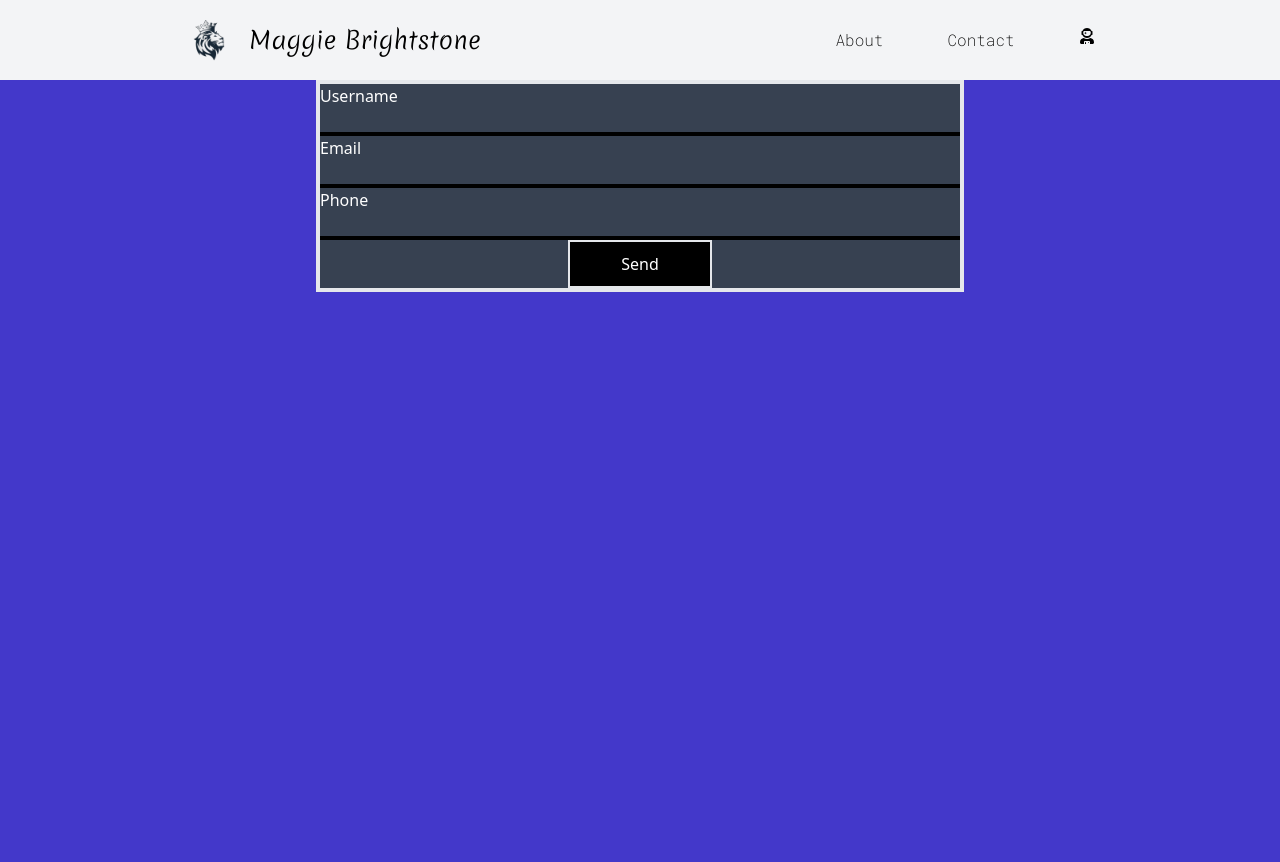
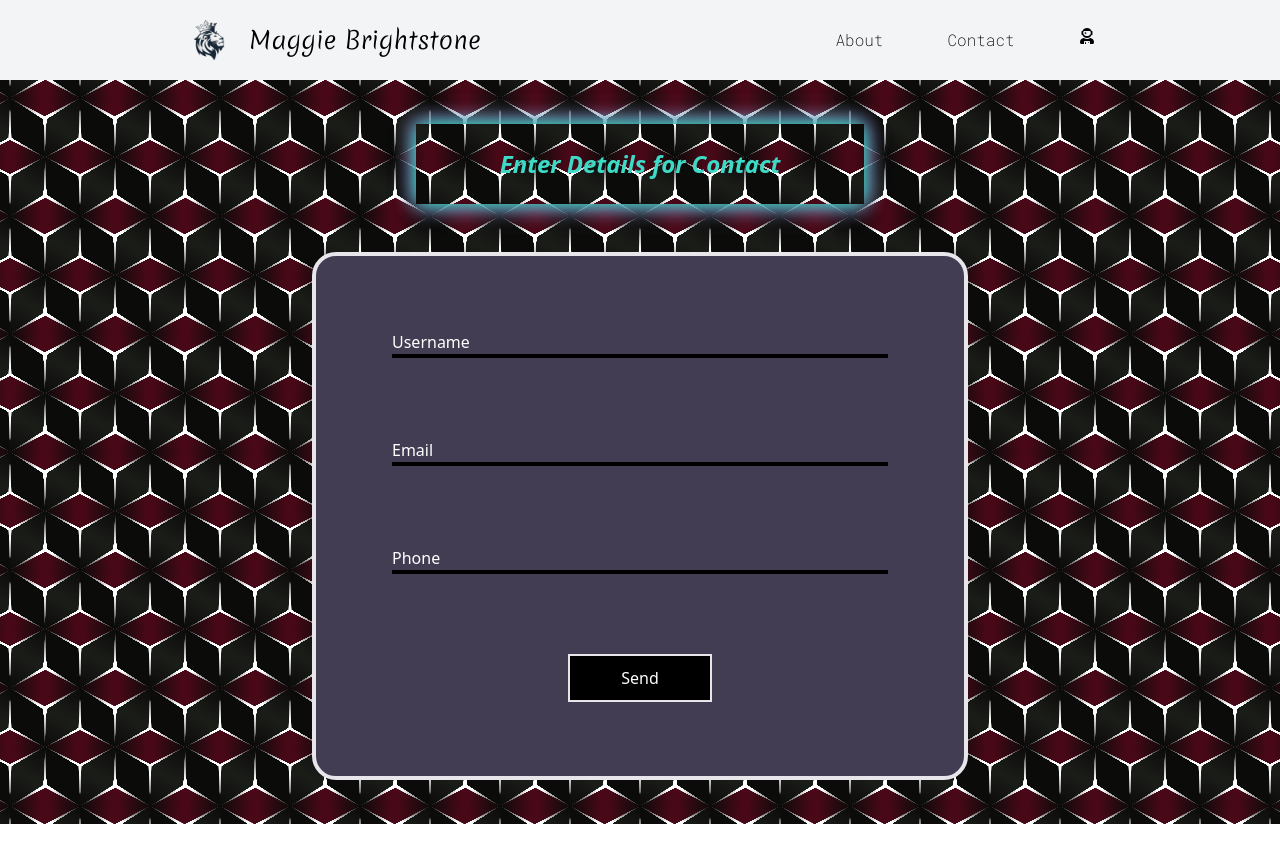
Before and after one commit to Rishi00786/Rishi00786.github.io, a React app in the folder Virtual_Assistant_Website/: page /contact in a window 1280 px wide. Shown: the top 862 px of the page. After the commit the page ends 824 px from the top, so only its background shows below. Built offline with nearby package versions, Linux system fonts and the light colour scheme; the HTML template or start-up script is replaced by a standard one; a web font is replaced by a local one.

Commit message:
Modified Login Component

```diff
--- a/Virtual_Assistant_Website/src/components/Login.css
+++ b/Virtual_Assistant_Website/src/components/Login.css
@@ -1,15 +1,73 @@
 @media only screen and (max-width:639px){
     #boxe{
-        margin-top: 10vh;
+        margin-top: 5vh;
         width: 80vw;
         gap: 10vh;
-        position: relative;
         height: 65vh;
     }
-    #label{
-        position: absolute;
+    #line{
+        width: 60vw;
+    }
+    #details{
+        width: 65vw;
+        height: 10vh;
+        font-size:x-large;
+    }
+    .containerr{
+        height: 90vh;
     }
 }
+#details{
+    box-sizing: border-box;
+    box-shadow: 0 0 20px rgb(53, 255, 46),
+    0 0 20px rgb(46, 133, 255),
+    0 0 20px rgb(201, 27, 207);
+
+}
+@media only screen and (min-width:640px){
+    #boxe{
+        height: 28rem;
+    }
+    #line{
+        width: 50vw;
+    }
+    #details{
+        width: 65vw;
+        height: 10vh;
+        font-size:x-large;
+    }
+    .containerr{
+        height: 100vh;
+    }
+}
+@media only screen and (min-width:768px){
+    #line{
+        width: 40vw;
+    }
+    #details{
+        width: 45vw;
+    }
+}
+
+@media only screen and (min-width:1024px){
+    #boxe{
+       width: 41rem;
+    }
+    #line{
+        width: 31rem;
+    }
+    #boxe{
+        height: 33rem;
+        gap: 5em;
+    }
+    .containerr{
+        height: 93vh;
+    }
+    #details{
+        width: 35vw;
+    }
+}
+
 #btn{
     transition: all 0.3s ease-in-out;
     box-sizing: border-box;
@@ -22,6 +80,178 @@
     0 0 20px rgba(255, 239, 0, 0.5),
     0 0 20px rgba(255, 215, 0, 0.3);
 }
-#line{
-    width: 50vw
+#label{
+    position: absolute;
 }
+.containerr {
+    width: 100vw;
+  --sz: 4px; /*** size ***/
+  --sp: 5s; /*** speed ***/
+  --b1: #400833; /*** color ***/
+  --b2: #1c1b18; /*** color ***/
+  --b3: #0c0b0a; /*** color ***/
+  --b4: #0c0b0ae0; /*** color ***/
+  --c1: #ffffff; /*** color ***/
+  --ts: 50% / calc(var(--sz) * 17.5) calc(var(--sz) * 29.5);
+  background:
+		/* black shadows */ radial-gradient(
+        circle at 50% 50%,
+        var(--b4) calc(var(--sz) * 1),
+        #fff0 calc(var(--sz) * 8)
+      )
+      var(--ts),
+    radial-gradient(
+        circle at 0% 0%,
+        var(--b4) calc(var(--sz) * 1),
+        #fff0 calc(var(--sz) * 8)
+      )
+      var(--ts),
+    radial-gradient(
+        circle at 0% 100%,
+        var(--b4) calc(var(--sz) * 1),
+        #fff0 calc(var(--sz) * 8)
+      )
+      var(--ts),
+    radial-gradient(
+        circle at 100% 0%,
+        var(--b4) calc(var(--sz) * 1),
+        #fff0 calc(var(--sz) * 8)
+      )
+      var(--ts),
+    radial-gradient(
+        circle at 100% 100%,
+        var(--b4) calc(var(--sz) * 1),
+        #fff0 calc(var(--sz) * 8)
+      )
+      var(--ts),
+    /* border bottom */
+      conic-gradient(
+        from 90deg at 97.5% 67%,
+        var(--c1) 0 87.5deg,
+        #fff0 88deg 100%
+      )
+      var(--ts),
+    /*repeated*/
+      conic-gradient(
+        from 90deg at 97.5% 67%,
+        var(--c1) 0 87.5deg,
+        #fff0 88deg 100%
+      )
+      var(--ts),
+    conic-gradient(
+        from 182.5deg at 2.5% 67%,
+        #fff0 0 0deg,
+        var(--c1) 0.5deg 90deg,
+        #fff0 0 100%
+      )
+      var(--ts),
+    /*repeated*/
+      conic-gradient(
+        from 182.5deg at 2.5% 67%,
+        #fff0 0 0deg,
+        var(--c1) 0.5deg 90deg,
+        #fff0 0 100%
+      )
+      var(--ts),
+    /* border top */
+      conic-gradient(
+        from 270deg at 2.5% 33%,
+        var(--c1) 0 87.5deg,
+        #fff0 88deg 100%
+      )
+      var(--ts),
+    /*repeated*/
+      conic-gradient(
+        from 270deg at 2.5% 33%,
+        var(--c1) 0 87.5deg,
+        #fff0 88deg 100%
+      )
+      var(--ts),
+    conic-gradient(
+        from 2.5deg at 97.5% 33%,
+        #fff0 0 0deg,
+        var(--c1) 0.5deg 90deg,
+        #fff0 0 100%
+      )
+      var(--ts),
+    /*repeated*/
+      conic-gradient(
+        from 2.5deg at 97.5% 33%,
+        #fff0 0 0deg,
+        var(--c1) 0.5deg 90deg,
+        #fff0 0 100%
+      )
+      var(--ts),
+    /* bottom */
+      conic-gradient(
+        from 116.5deg at 50% 85.5%,
+        var(--b1) 0 127deg,
+        #fff0 0 100%
+      )
+      var(--ts),
+    /*repeated*/
+      conic-gradient(
+        from 116.5deg at 50% 85.5%,
+        var(--b1) 0 127deg,
+        #fff0 0 100%
+      )
+      var(--ts),
+    /*repeated*/
+      conic-gradient(
+        from 116.5deg at 50% 85.5%,
+        var(--b1) 0 127deg,
+        #fff0 0 100%
+      )
+      var(--ts),
+    conic-gradient(from 120deg at 50% 83%, var(--c1) 0 120deg, #fff0 0 100%)
+      var(--ts),
+    /* top */
+      conic-gradient(
+        from -63.5deg at 50% 14.5%,
+        var(--b1) 0 127deg,
+        #fff0 0 100%
+      )
+      var(--ts),
+    /*repeated*/
+      conic-gradient(
+        from -63.5deg at 50% 14.5%,
+        var(--b1) 0 127deg,
+        #fff0 0 100%
+      )
+      var(--ts),
+    /*repeated*/
+      conic-gradient(
+        from -63.5deg at 50% 14.5%,
+        var(--b1) 0 127deg,
+        #fff0 0 100%
+      )
+      var(--ts),
+    conic-gradient(from -60deg at 50% 17%, var(--c1) 0 120deg, #fff0 0 100%)
+      var(--ts),
+    /* central gradient */
+      conic-gradient(
+        from 0deg at 50% 50%,
+        #fff0 0 2deg,
+        var(--b2) 2.5deg 57.5deg,
+        #fff0 58deg 62.5deg,
+        var(--b1) 63deg 117.5deg,
+        #fff0 118deg 122.5deg,
+        var(--b3) 123deg 177.5deg,
+        #fff0 178deg 182deg,
+        var(--b2) 182.5deg 237.5deg,
+        #fff0 0 242.5deg,
+        var(--b1) 243deg 297.5deg,
+        #fff0 298deg 302.5deg,
+        var(--b3) 303deg 357.5deg,
+        #fff0 358deg 360deg
+      )
+      var(--ts),
+    /* bg */ var(--c1);
+  animation: colors var(--sp) linear 0s infinite;
+}
+
+@keyframes colors {
+  100% {
+    filter: hue-rotate(360deg);
+  }
+}
--- a/Virtual_Assistant_Website/src/components/Login.jsx
+++ b/Virtual_Assistant_Website/src/components/Login.jsx
@@ -11,32 +11,32 @@ const Login = () => {
     labelRef2.current.style.transition = "transform 0s ease-in";
     labelRef3.current.style.transition = "transform 0s ease-in";
 
-    labelRef1.current.style.transform = "";
-    labelRef2.current.style.transform = "";
-    labelRef3.current.style.transform = "";
-
     labelRef.current.style.transition = "transform 0.2s ease-in";
     labelRef.current.style.transform = "translateX(-1.8vw) translateY(-3vh) scale(0.75)";
   };
 
   return (
     <>
-      <div className='flex w-screen items-start justify-center h-screen bg-indigo-700'>
-        <div id='boxe' className="box bg-gray-700 flex flex-col items-center justify-center border-4">
+
+        <div className='flex flex-col items-center justify-center bg-black h-screen -z-50 containerr'>
+          <div id='details' className='flex justify-center items-center font-bold italic'>
+          <h1 className='text-green-400 text-center self-center'>Enter Details for Contact</h1>
+          </div>
+          <div id='boxe' className="box z-50 bg-gray-700 flex flex-col items-center justify-center border-4 rounded-3xl  sm:w-9/12 sm:h-96 sm:mt-12 sm:gap-16 md:w-3/5">
             <div className='flex flex-col'>
               <label id='label' ref={labelRef1} className='text-white'>Username</label>
               <div><input onClick={() => handleOnClick(labelRef1)} type="text" name="" required="" className='bg-transparent text-white outline-none' /></div>
-            <div className='bg-black w-full h-1 'id='line'></div>
+              <div className='bg-black  h-1' id='line'></div>
             </div>
             <div className='flex flex-col'>
               <label id='label' ref={labelRef2} className='text-white'>Email</label>
               <div><input onClick={() => handleOnClick(labelRef2)} type="email" name="" required="" className='bg-transparent text-white outline-none' /></div>
-            <div className='bg-black w-full h-1 'id='line'></div>
+              <div className='bg-black  h-1' id='line'></div>
             </div>
             <div className='flex flex-col'>
               <label id='label' ref={labelRef3} className='text-white'>Phone</label>
               <div><input onClick={() => handleOnClick(labelRef3)} type="phone" name="" required="" className='bg-transparent text-white outline-none' /></div>
-            <div className='bg-black w-full h-1 'id='line'></div>
+              <div className='bg-black  h-1' id='line'></div>
             </div>
             <div>
               <button id='btn' className='w-36 h-12 bg-black text-white border-2'>Send</button>
```
Lines whose indentation alone changed are shown as unchanged.
